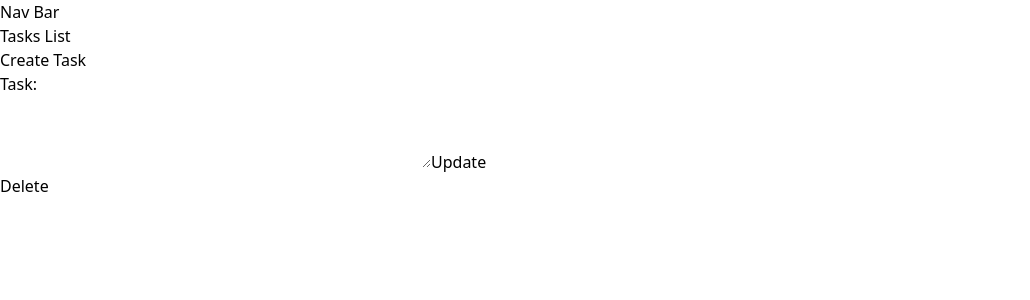
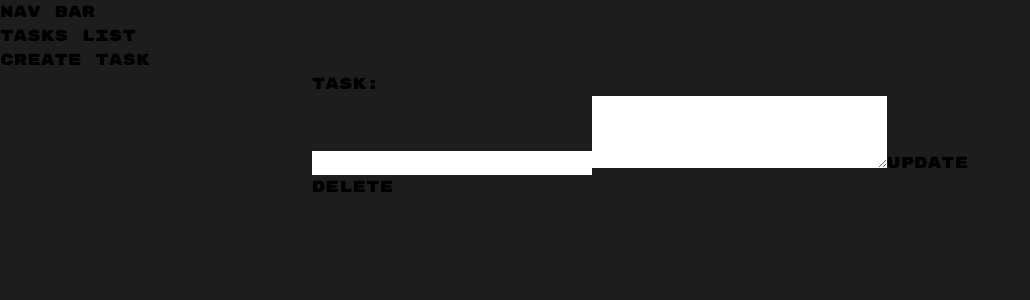
Before and after one commit to jdluis/mevn-tasks-spa, a Vue app: page /1 in a window 1280 px wide. Shown: the top 300 px of the page, without its empty margins (0-1030 px from the left). Built offline with nearby package versions, Linux system fonts and the light colour scheme; no server answers.

Commit message:
first commit

```diff
--- a/index.html
+++ b/index.html
@@ -4,9 +4,10 @@
     <meta charset="UTF-8" />
     <link rel="icon" href="/favicon.ico" />
     <meta name="viewport" content="width=device-width, initial-scale=1.0" />
-    <title>Vite App</title>
+    <title>JdLuisDev</title>
+    <meta name="description" content="JdLuisDev Portafolio & Services">
   </head>
-  <body>
+  <body class="bg-primary_Black font-rubikMonoOne">
     <div id="app"></div>
     <script type="module" src="/src/main.ts"></script>
   </body>
--- a/src/App.vue
+++ b/src/App.vue
@@ -1,18 +1,20 @@
 
 <template>
-  <Navbar/>
-  <router-view></router-view>
+  <LifeTree/>
+  <div class="m-auto w-max ">
+    <router-view></router-view>
+  </div>
 </template>
 
 <script lang="ts">
 import { defineComponent } from 'vue';
-import Navbar from './components/Navbar.vue';
+import LifeTree from './components/LifeTree.vue';
 
 export default defineComponent({
   name: "App",
   components: {
-    Navbar
-  },
+    LifeTree,
+},
 });
 
 </script>
--- a/src/assets/styles/index.css
+++ b/src/assets/styles/index.css
@@ -1,3 +1,4 @@
+@import url('https://fonts.googleapis.com/css2?family=Rubik+Mono+One&family=Ubuntu+Mono:ital,wght@0,400;0,700;1,400;1,700&display=swap');
 @tailwind base;
 @tailwind components;
 @tailwind utilities;
--- /dev/null
+++ b/src/components/LifeTree.vue
@@ -0,0 +1,16 @@
+<template>
+    <Navbar/>
+</template>
+
+<script lang="ts">
+import { defineComponent } from 'vue'
+import Navbar from './LifeTree/Navbar.vue';
+
+
+export default defineComponent({
+    name: 'LifeTree',
+    components: {
+    Navbar,
+},
+})
+</script>
--- a/src/components/Navbar.vue
+++ b/src/components/LifeTree/Navbar.vue
@@ -1,5 +1,5 @@
 <template>
-    <h1>Nav Bar</h1>
+    <h1 >Nav Bar</h1>
     <nav>
         <ul>
             <li>
--- a/src/components/TaskDetails.vue
+++ b/src/components/LifeTree/TaskDetails.vue
@@ -13,8 +13,8 @@
 
 <script lang="ts">
 import { defineComponent } from "vue";
-import { Task } from "../interfaces/Task";
-import { deleteTask, getTask, updateTask } from "../services/TaskServices";
+import { Task } from "../../interfaces/Task";
+import { deleteTask, getTask, updateTask } from "../../services/TaskServices";
 
 export default defineComponent({
   name: "task",
--- a/src/components/TaskForm.vue
+++ b/src/components/LifeTree/TaskForm.vue
@@ -10,8 +10,8 @@
 
 <script lang="ts">
 import { defineComponent } from "vue"
-import { Task } from "../interfaces/Task"
-import { createTask } from "../services/TaskServices"
+import { Task } from "../../interfaces/Task"
+import { createTask } from "../../services/TaskServices"
 
 export default defineComponent({
     data() {
--- /dev/null
+++ b/src/components/LifeTree/TaskList.vue
@@ -0,0 +1,74 @@
+<template>
+    <h1 class=" text-center underline text-4xl text-green p-5 ">Life Tree</h1>
+
+    <div class="container flex flex-col ">
+        <div>
+            <ul>
+                <li
+                style="cursor: pointer"
+                class="text-3xl font-bold underline"
+                v-for="(task, index) in tasks"
+                :key="index"
+                @click="$router.push(`/tasks/${task._id}`)"
+                >
+                    {{ index + 1 }}
+                    {{ task.title }}
+                </li>
+            </ul>
+        </div>
+
+        <div>
+            <span>-----</span>
+        </div>
+
+        <div>
+             <ul>
+                <li
+                style="cursor: pointer"
+                class="text-3xl font-bold underline"
+                v-for="(task, index) in tasks"
+                :key="index"
+                @click="$router.push(`/tasks/${task._id}`)"
+                >
+                    {{ index + 1 }}
+                    {{ task.title }}
+                </li>
+            </ul>
+        </div>
+
+    </div>
+
+
+</template>
+
+
+<script lang="ts">
+import {defineComponent} from 'vue';
+import { Task } from '../../interfaces/Task';
+import { getTasks } from '../../services/TaskServices';
+
+
+//MIRAR COMO AÑADIR UNA FECHA UNICA CAADA VEZ QUE SE CREE LA TAREA
+
+export default defineComponent({
+    name: "tasks-list",
+    data () {
+        return {
+            tasks: [] as Task[],
+        };
+    },
+    methods: {
+        async loadTasks() {
+            try {
+                const res = await getTasks();
+                this.tasks = res.data
+            } catch (error) {
+                console.log(error);
+            }
+        },
+    },
+    mounted() {
+        this.loadTasks();
+    }
+})
+</script>
--- a/src/components/TaskList.vue
+++ /dev/null
@@ -1,46 +0,0 @@
-<template>
-    <h1>task list</h1>
-
-    <ul>
-        <li
-        style="cursor: pointer"
-        class="text-3xl font-bold underline"
-        v-for="(task, index) in tasks"
-        :key="index"
-        @click="$router.push(`/tasks/${task._id}`)"
-        >
-            {{ index + 1 }}
-            {{ task.title }}
-        </li>
-    </ul>
-
-</template>
-
-
-<script lang="ts">
-import {defineComponent} from 'vue';
-import { Task } from '../interfaces/Task';
-import { getTasks } from '../services/TaskServices';
-
-export default defineComponent({
-    name: "tasks-list",
-    data () {
-        return {
-            tasks: [] as Task[],
-        };
-    },
-    methods: {
-        async loadTasks() {
-            try {
-                const res = await getTasks();
-                this.tasks = res.data
-            } catch (error) {
-                console.log(error);
-            }
-        },
-    },
-    mounted() {
-        this.loadTasks();
-    }
-})
-</script>
--- a/src/interfaces/Task.ts
+++ b/src/interfaces/Task.ts
@@ -1,5 +1,6 @@
 export interface Task {
     _id: null;
+    date: Date;
     title: string;
     description: string;
     done: boolean;
--- a/src/router/index.ts
+++ b/src/router/index.ts
@@ -5,19 +5,19 @@ const routes: RouteRecordRaw[] = [
         path: "/",
         alias: "/tasks",
         name: "tasks",
-        component: () => import("../components/TaskList.vue"),
+        component: () => import("../components/LifeTree/TaskList.vue"),
     },
     {
         path: "/",
         alias: "/tasks/new",
         name: "tasks-new",
-        component: () => import("../components/TaskForm.vue"),
+        component: () => import("../components/LifeTree/TaskForm.vue"),
     },
     {
         path: "/:_id",
         alias: "/tasks/:_id",
         name: "task-details",
-        component: () => import("../components/TaskDetails.vue"),
+        component: () => import("../components/LifeTree/TaskDetails.vue"),
     },
 ];
 
--- a/tailwind.config.js
+++ b/tailwind.config.js
@@ -1,11 +1,36 @@
 /** @type {import('tailwindcss').Config} */
+
 module.exports = {
-  content: [
-    "./index.html",
-    "./src/**/*.{vue,js,ts,jsx,tsx}",
-  ],
+  content: ["./index.html", "./src/**/*.{vue,js,ts,jsx,tsx}"],
   theme: {
-    extend: {},
+    colors: {
+      blue: "#08fdd8",
+      green: "#42C920",
+    },
+    extend: {
+      colors: {
+        primary_Black: "#1d1d1d",
+        secundary_Blue: "#08fdd8",
+        dark_navy: "#020c1b",
+        navy: "#0a192f",
+        light_navy: "#112240",
+        lightest_navy: "#233554",
+        navy_shadow: "rgba(2,12,27,0.7)",
+        dark_slate: "#495670",
+        slate: "#8892b0",
+        light_slate: "#a8b2d1",
+        lightest_slate: "#ccd6f6",
+        white: "#e6f1ff",
+        green: "#64ffda",
+        green_tint: "rgba(100,255,218,0.1)",
+        pink: "#f57dff",
+        blue: "#57cbff",
+      },
+      fontFamily: {
+        rubikMonoOne: ["Rubik Mono One", "sans-serif"],
+        ubuntuMono: ["Ubuntu Mono", "monospace"],
+      },
+    },
+    plugins: [],
   },
-  plugins: [],
 }
```
